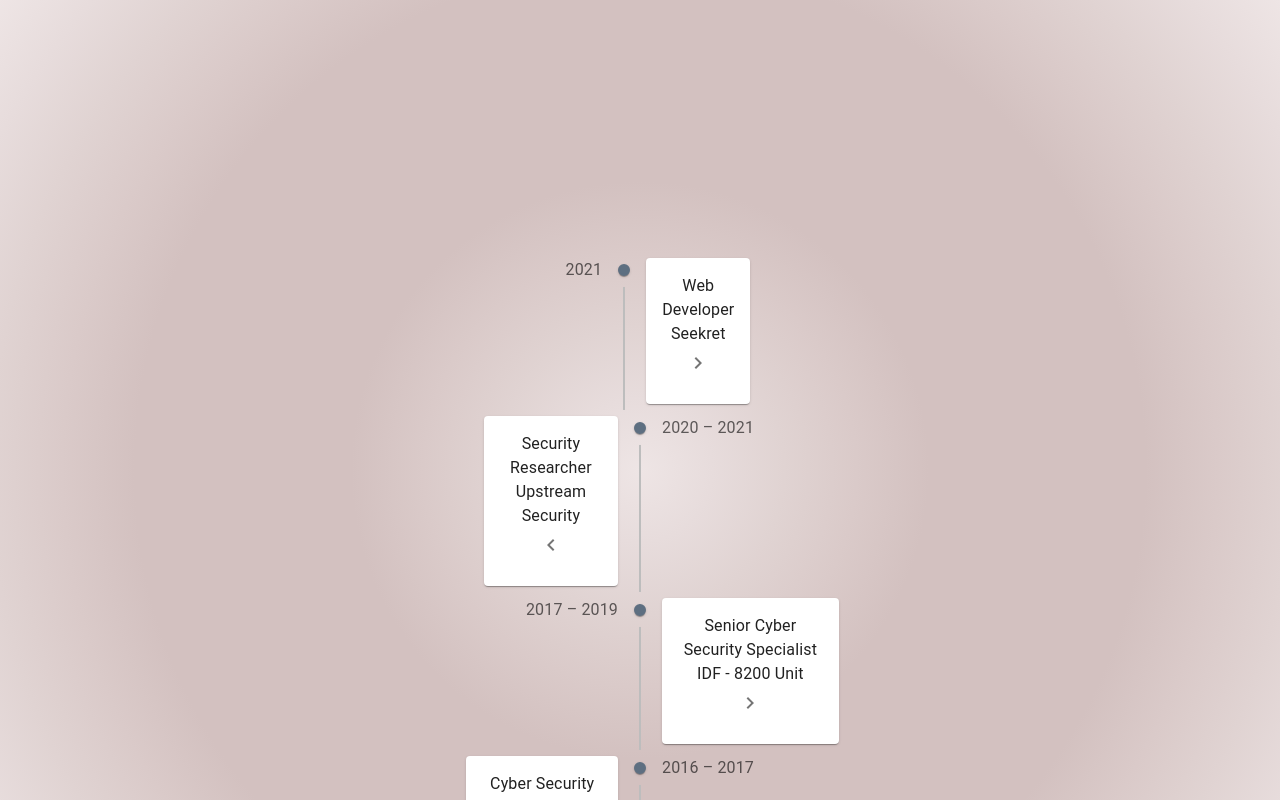
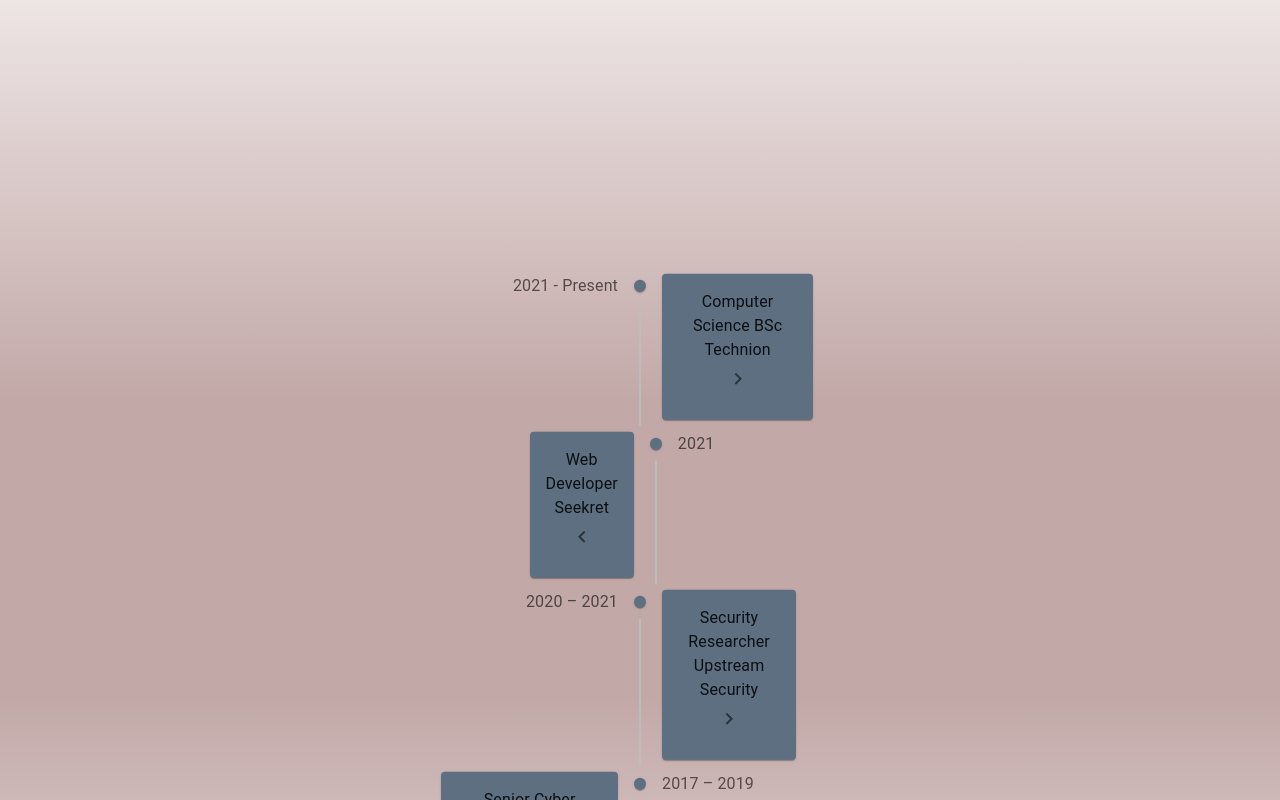
Before and after one commit to Roee97/PortfolioWebsite, a React (Create React App) app: page / in a window 1280 px wide. Both pictures are taken after a click on the button "PRESS ME!". Shown: the top 800 px of the page. Built offline with nearby package versions, Linux system fonts and the light colour scheme.

Commit message:
added Particles package

```diff
--- a/package.json
+++ b/package.json
@@ -20,7 +20,10 @@
     "react": "^18.0.0",
     "react-dom": "^18.0.0",
     "react-scripts": "^2.1.3",
+    "react-tsparticles": "^2.3.3",
     "styled-components": "^5.3.6",
+    "tsparticles": "^2.3.4",
+    "tsparticles-slim": "^2.3.4",
     "typescript": "^4.8.4",
     "web-vitals": "^2.1.4"
   },
--- a/src/App.js
+++ b/src/App.js
@@ -5,9 +5,9 @@ import Paper from '@mui/material/Paper'
 import Introduction from "./components/Introduction.tsx";
 import { MyTheme } from "./theme.tsx";
 import { ThemeProvider } from '@mui/material/styles';
-import UpSwitchAnimation from './components/UpSwitchAnimation.tsx'
-import DownSwitchAnimation from './components/DownSwitchAnimation.tsx'
+import VerticalSwitchAnimation from './components/VerticalSwitchAnimation.tsx'
 import ExperienceTimeline from './components/ExperienceTimeline.tsx'
+import ParticlesComponent from "./components/ParticleComponent";
 
 const theme = MyTheme
 
@@ -17,25 +17,38 @@ function App () {
         flexDirection: 'column',
         flexFlow: 'column',
         minHeight: '100vh',
-        // backgroundImage: `linear-gradient(to bottom, #eee5e5, #e7dcdc, #e0d3d2, #dacac9, #d3c1c0, #d3c1c0, #d3c1c0, #d3c1c0, #dacac9, #e0d3d2, #e7dcdc, #eee5e5)`
-        backgroundImage: `radial-gradient(circle, #eee5e5, #e7dcdc, #e0d3d2, #dacac9, #d3c1c0, #d3c1c0, #d3c1c0, #d3c1c0, #dacac9, #e0d3d2, #e7dcdc, #eee5e5);`
+        //backgroundColor: 'transparent'
+        backgroundImage: `linear-gradient(to top, #eee5e5, #e3d6d6, #d8c7c6, #cdb8b7, #c2a9a8, #c2a9a8, #c2a9a8, #c2a9a8, #cdb8b7, #d8c7c6, #e3d6d6, #eee5e5);`
+      },
+      div: {
+        position: 'absolute'
+      },
+      mainDiv: {
+        position: 'relative',
+        overflow: 'hidden',
       }
     }
+
     return (
+      <div style={{position: 'relative', overflow: 'hidden', minHeight: '100vh'}}>
       <ThemeProvider theme={theme}>
+          <div style={{position: 'absolute'}}>
+            <ParticlesComponent />
+        </div>
         <Paper sx={classes.mainPaper}
           variant={'background'}
           >
-          <DownSwitchAnimation
+          <VerticalSwitchAnimation
           upperChild={<Introduction/>}
           duringAnimationUpperChild={<Introduction initialAnimation={false} />}
           lowerChild={<ExperienceTimeline />}
           initialComponent='upper'
           >
-          </DownSwitchAnimation>
-          {/* <ExperienceTimeline /> */}
+          </VerticalSwitchAnimation>
         </Paper>
         </ThemeProvider>
+        </div>
+
     );
 
 }
--- a/src/components/ExperienceCards.tsx
+++ b/src/components/ExperienceCards.tsx
@@ -45,7 +45,8 @@ export default function SingleJobCard({role, company, description, index}: JobIn
         content: {
             display: 'flex',
             alignItems: 'center',
-            flexDirection: 'column'
+            flexDirection: 'column',
+            backgroundColor: theme.palette.primary.main
         }
     }
 
--- a/src/components/ExperienceTimeline.tsx
+++ b/src/components/ExperienceTimeline.tsx
@@ -13,6 +13,17 @@ import TimelineOppositeContent from '@mui/lab/TimelineOppositeContent';
 
 
 const data = [
+    {
+        role: 'Computer Science BSc',
+        company: 'Technion',
+        workPeriod: '2021 - Present',
+        description: [
+            {
+                title: 'Frontend Developer',
+                desc: 'using Node & React in order to build growing new web application.'
+            }
+        ]
+    },
     {
         role: 'Web Developer',
         company: 'Seekret',
--- /dev/null
+++ b/src/components/ParticleComponent.tsx
@@ -0,0 +1,22 @@
+import React, {useCallback, useMemo} from 'react'
+import Particles from 'react-tsparticles'
+import { loadSlim } from 'tsparticles-slim'
+import { loadFull } from 'tsparticles'
+import { Engine } from 'tsparticles-engine/types/engine'
+import { transpileModule } from 'typescript'
+
+export default function ParticlesComponent() {
+    const options = useMemo(() => {
+        return {
+            particles: {
+                move: {
+                    enable: true
+                }
+            }
+        };
+    }, [])
+
+    const particlesInit = useCallback((engine: Engine): Promise<void> => loadSlim(engine) , [])
+
+    return <Particles init={particlesInit} options={options} />
+}
```
Also changed, not shown: src/components/VerticalSwitchAnimation.tsx (renamed from src/components/DownSwitchAnimation.tsx), 1 other file (tests, documents, lock files or other folders).
